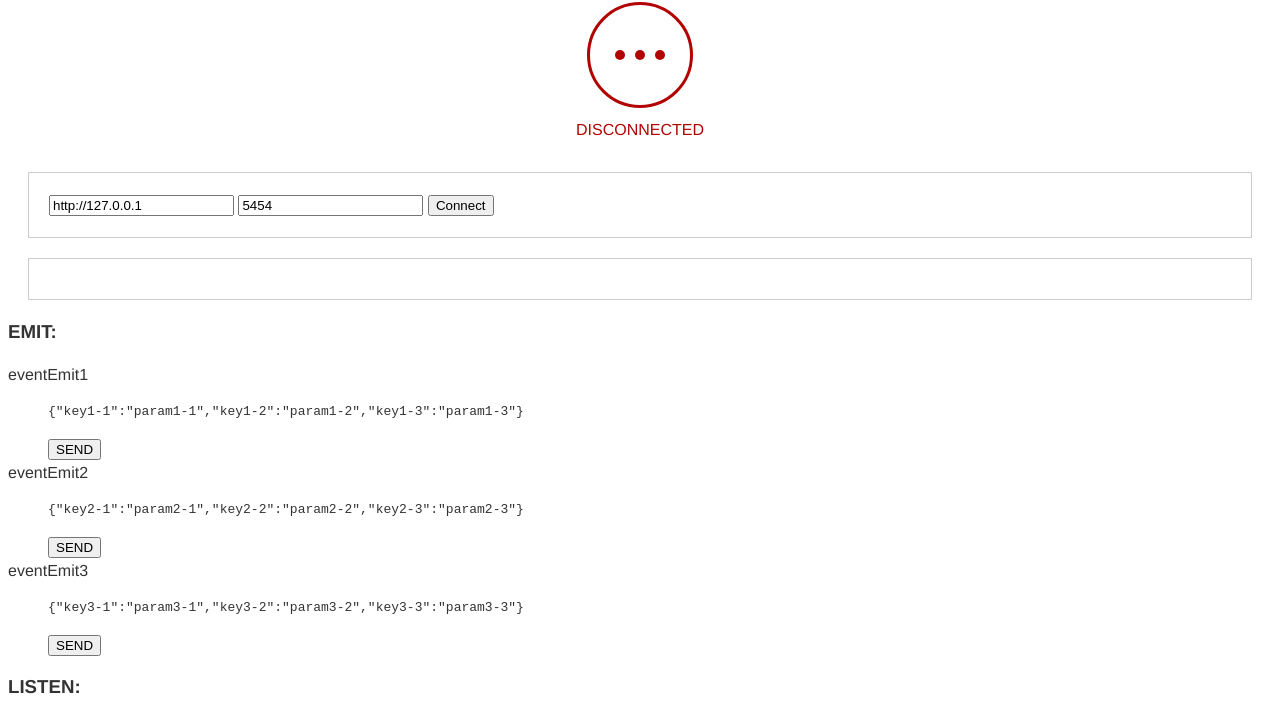
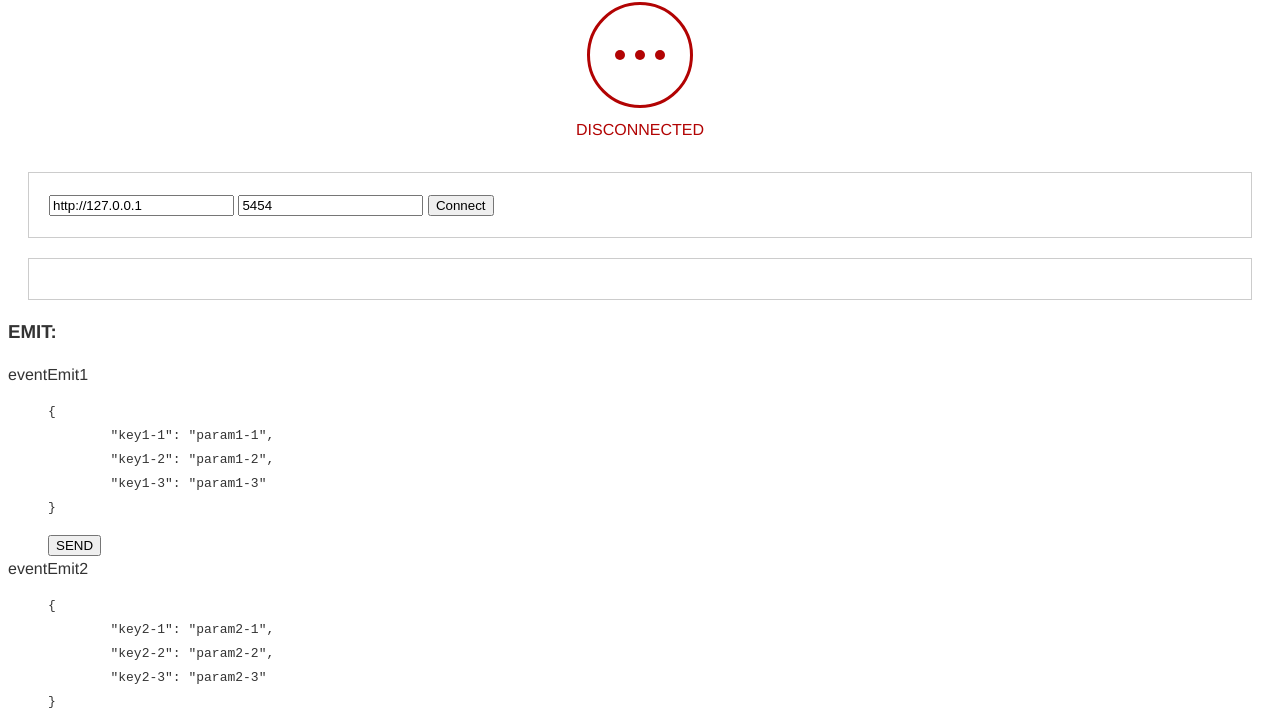
Before and after one commit to diegocstn/ThreePin, a website: page index.html in a window 1280 px wide. Shown: the part 65-787 px from the top of the page. Drawn offline with nearby package versions, Linux system fonts and the light colour scheme.

Commit message:
Removed prettyprintjs

```diff
--- a/bower.json
+++ b/bower.json
@@ -8,7 +8,6 @@
     "components"
   ],
   "dependencies": {
-    "socket.io-client": "~0.9.16",
-    "prettyprint": "latest"
+    "socket.io-client": "~0.9.16"
   }
 }
--- a/index.html
+++ b/index.html
@@ -49,5 +49,4 @@
     </body>
     <script type="text/javascript" src="js/threepin.js"></script>
     <script type="text/javascript" src="components/socket.io-client/dist/socket.io.min.js"></script>
-    <script type="text/javascript" src="components/prettyprint/prettyprint.js"></script>
 </html>
--- a/js/threepin.js
+++ b/js/threepin.js
@@ -141,7 +141,7 @@ var ThreePin = (function(){
 			btn	= $doc.createElement( 'button' );
 
 			dt.innerHTML	= e.name;
-			pre.innerHTML	= JSON.stringify(e.data);
+			pre.innerHTML	= JSON.stringify(e.data,null, '\t');
 
 			btn.innerHTML	= "SEND";
 			btn.classList.add( 'event-emit-btn' );
```
